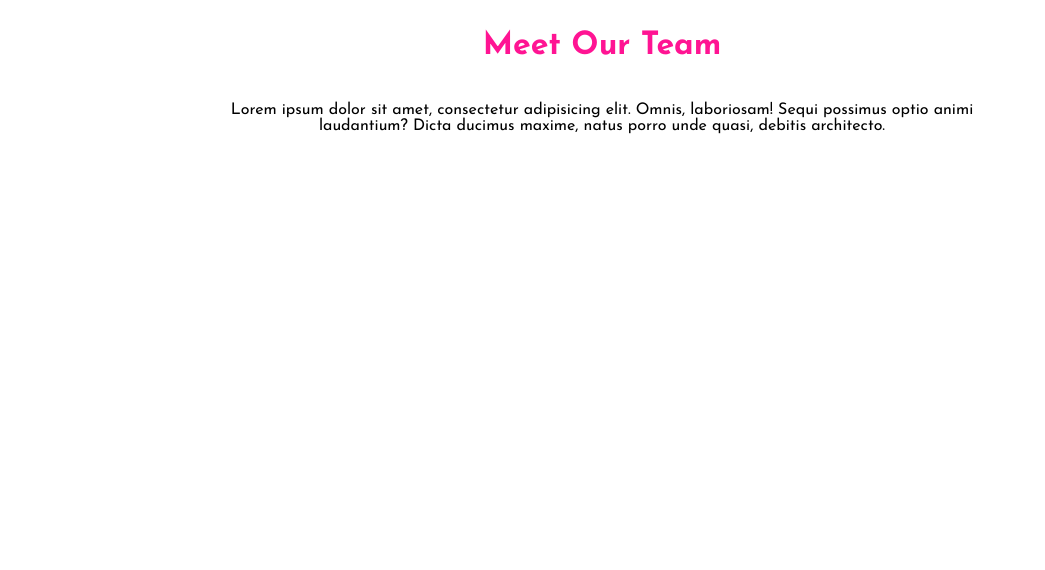
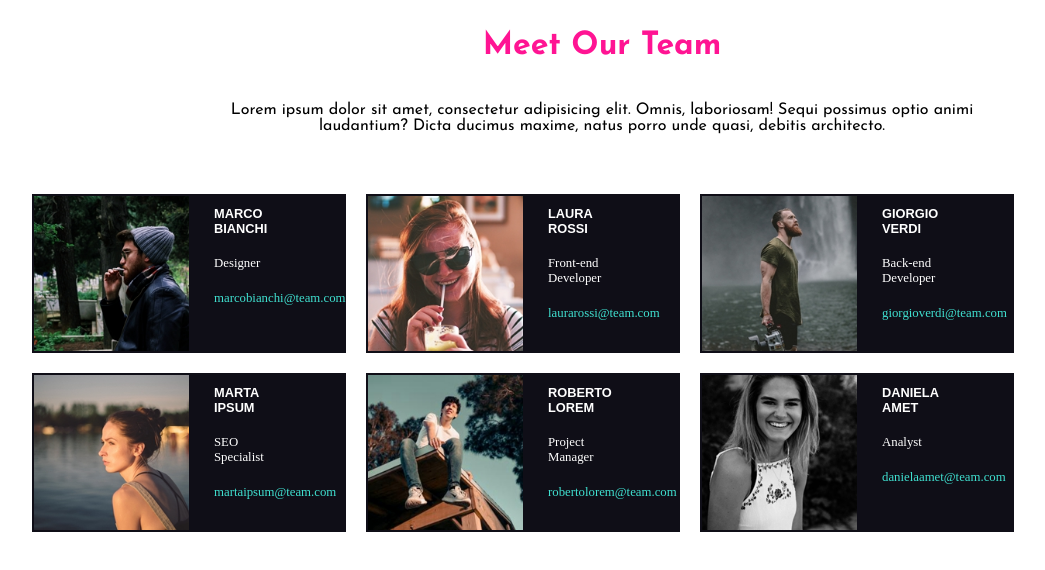
Before and after one commit to LeoSallu/html-css-float-cards, a plain HTML site: page index.html in a window 1280 px wide. Shown: the whole page, without its empty margins (38-1083 px from the left). Drawn offline with Linux system fonts and the light colour scheme.

Commit message:
Completamento main

```diff
--- a/css/style.css
+++ b/css/style.css
@@ -13,18 +13,74 @@ h1,h2,h3,h4,h5,h6 {
 }
 
 /* Header  */
-header{
+header {
     max-width: 800px;
     margin: 30px auto;
     text-align: center;
 }
-h1{
+
+h1 {
     font-family: 'Josefin Sans', sans-serif;
-    color:deeppink;
+    color: deeppink;
     margin: 0 auto;
 
- }
- .lorem {
+}
+
+.lorem {
     margin-top: 40px;
     font-family: 'Josefin Sans', sans-serif;
- }
+}
+
+/* Main  */
+.clearfix::after{
+    content: '';
+    display: block;
+    clear: both;
+}
+.container {
+    max-width: 1200px;
+    margin: 0 auto;
+    padding: 20px;
+
+
+}
+
+
+.box{
+  border: 2px solid #0f0e17;
+  max-width: 700px;
+  max-height: 550px;
+  float: left;
+  margin: 10px;
+  background-color: #0f0e17;
+}
+.box-img{
+    float: left;
+    width: 50%;
+    margin-right: 10px;
+
+}
+.box-contenuto{
+
+    max-width: 100px;
+    max-height: 70px;
+    padding: 0 5px;
+    display: inline-block;
+}
+.img{
+    width: 100%;
+    display: block;
+    float: left;
+
+}
+h3, .paragrafo {
+    color: white;
+    margin: 10px;
+    font-size: 80%;
+    display: inline-block;
+    vertical-align: middle;
+
+}
+.email{
+    color: turquoise;
+}
--- a/index.html
+++ b/index.html
@@ -17,12 +17,87 @@
     <header>
         <!-- Titolo e paragrafo -->
         <h1 class="title">Meet Our Team</h1>
-        <p  class="lorem">Lorem ipsum dolor sit amet, consectetur adipisicing elit. Omnis, laboriosam! Sequi possimus optio animi
+        <p class="lorem">Lorem ipsum dolor sit amet, consectetur adipisicing elit. Omnis, laboriosam! Sequi possimus
+            optio animi
             laudantium? Dicta ducimus maxime, natus porro unde quasi, debitis architecto.</p>
-       <!-- /Titolo e paragrafo -->
+        <!-- /Titolo e paragrafo -->
 
     </header>
     <main>
+        <!-- MAIN  -->
+        <div class="container clearfix">
+            <div class="box">
+                <div class="box-img"><img src="img/male1.png" alt="male1" class="img">
+
+                </div>
+                <div class="box-contenuto">
+                    <h3>MARCO BIANCHI</h3>
+                    <p class="paragrafo">Designer</p>
+                    <p class="paragrafo email">marcobianchi@team.com</p>
+                </div>
+            </div>
+            <div class="box">
+                <div class="box-img"><img src="img/female1.png" alt="female1" class="img">
+
+                </div>
+                <div class="box-contenuto">
+                    <h3>LAURA ROSSI </h3>
+                    <p class="paragrafo">Front-end Developer</p>
+                    <p class="paragrafo email">laurarossi@team.com</p>
+
+                </div>
+            </div>
+            <div class="box">
+                <div class="box-img"><img src="img/male2.png" alt="male2" class="img">
+
+                </div>
+                <div class="box-contenuto">
+                    <h3>GIORGIO VERDI</h3>
+                    <p class="paragrafo">Back-end Developer</p>
+                    <p class="paragrafo email">giorgioverdi@team.com</p>
+
+                </div>
+            </div>
+            <div class="box">
+                <div class="box-img"><img src="img/female2.png" alt="female2" class="img">
+
+                </div>
+                <div class="box-contenuto">
+                    <h3>MARTA IPSUM</h3>
+                    <p class="paragrafo">SEO Specialist</p>
+                    <p class="paragrafo email">martaipsum@team.com</p>
+
+                </div>
+            </div>
+            <div class="box">
+                <div class="box-img"><img src="img/male3.png" alt="male3" class="img">
+
+                </div>
+                <div class="box-contenuto">
+                    <h3>ROBERTO LOREM</h3>
+                    <p class="paragrafo">Project Manager</p>
+                    <p class="paragrafo email">robertolorem@team.com</p>
+
+                </div>
+            </div>
+            <div class="box">
+                <div class="box-img"><img src="img/female3.png" alt="female3" class="img">
+
+                </div>
+                <div class="box-contenuto">
+                    <h3>DANIELA AMET</h3>
+                    <p class="paragrafo">Analyst</p>
+                    <p class="paragrafo email">danielaamet@team.com</p>
+
+                </div>
+            </div>
+
+
+
+
+        </div>
+        <!-- /MAIN  -->
+
 
 
     </main>
```
